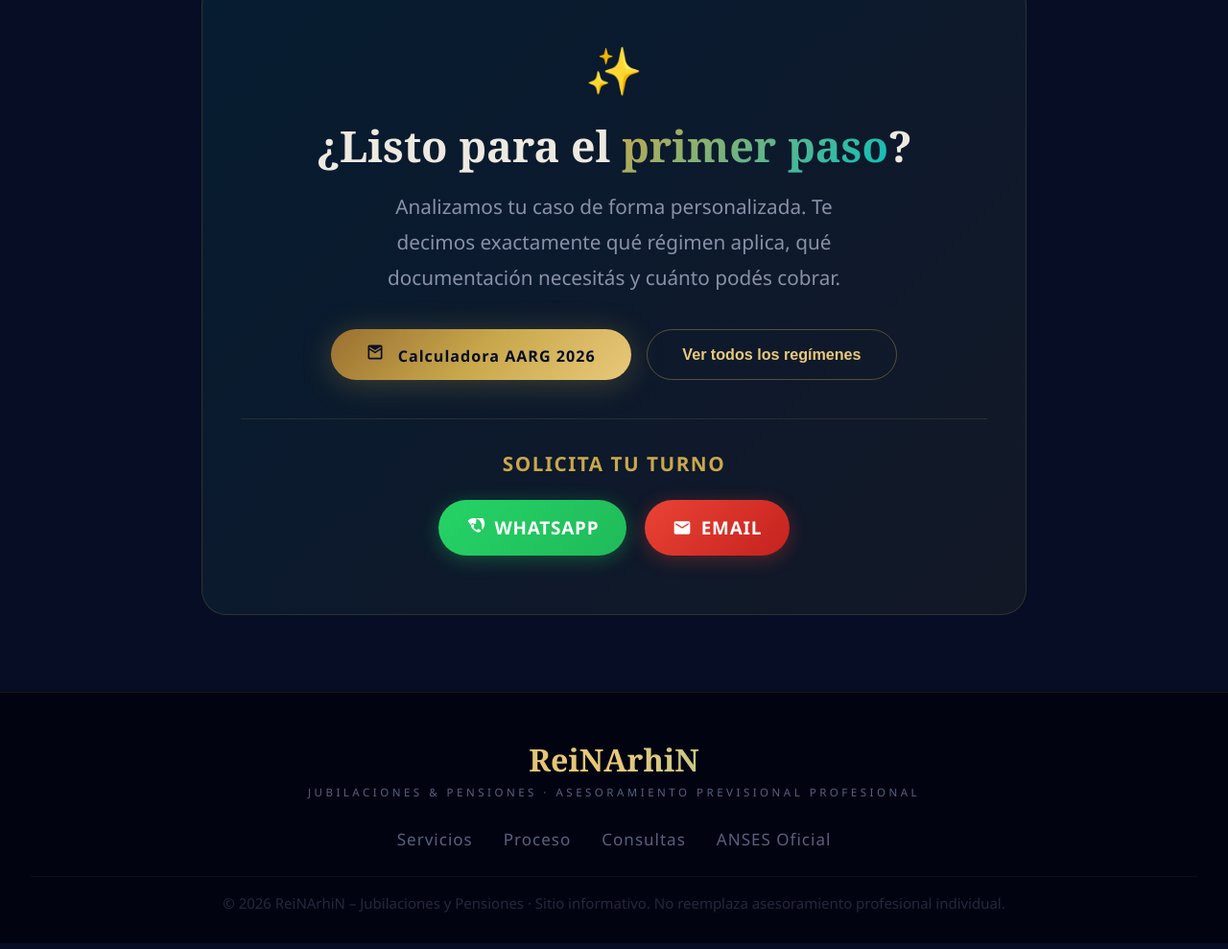
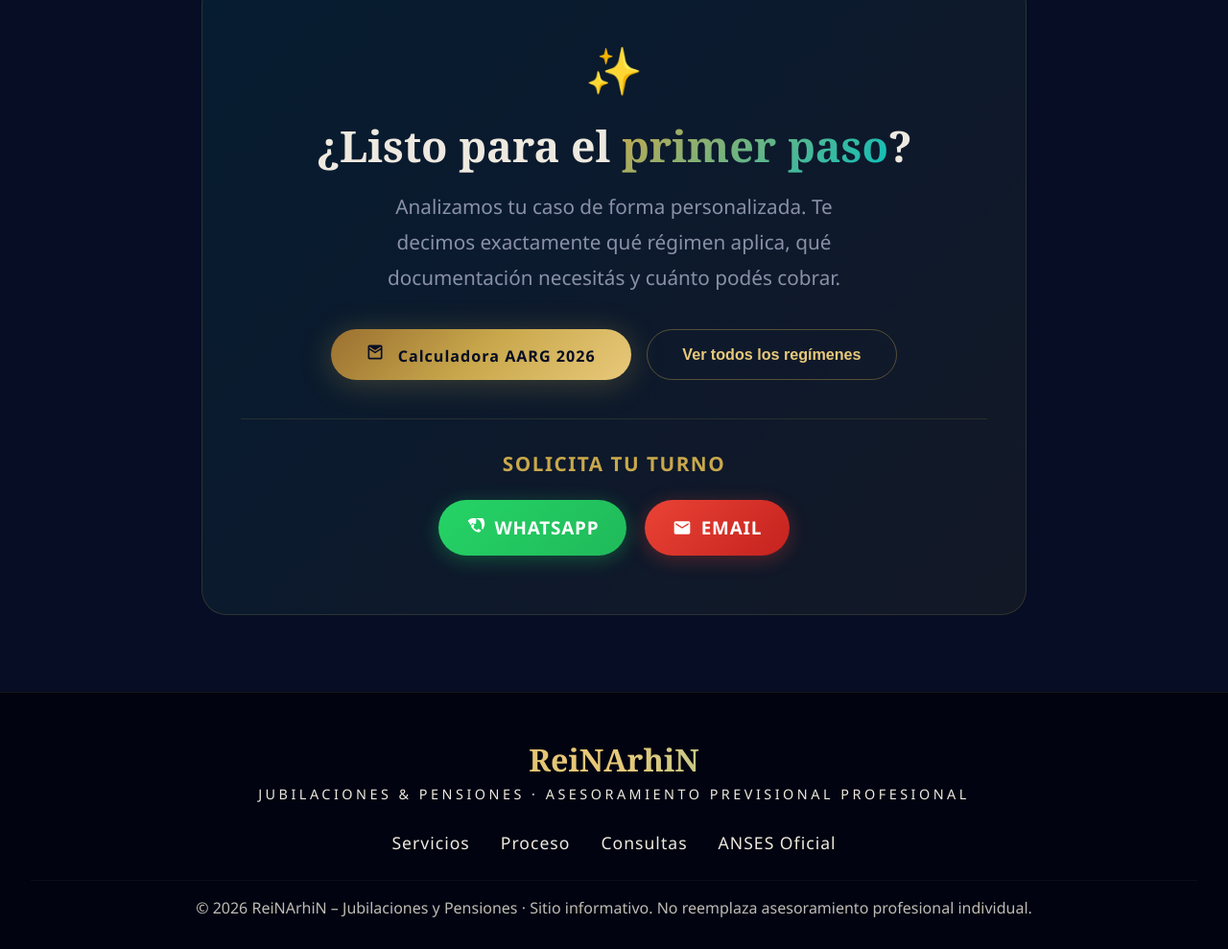
Before and after one commit to Aldo21496/jb, a plain HTML site: page index.html in a window 1280 px wide. Shown: the part 3750-4739 px from the top of the page at 96% size. Drawn offline with Linux system fonts and the light colour scheme.

Commit message:
Add files via upload

```diff
--- a/index.html
+++ b/index.html
@@ -388,12 +388,12 @@ footer{
   -webkit-background-clip:text;-webkit-text-fill-color:transparent;
   margin-bottom:.3rem;
 }
-.footer-sub{font-size:.72rem;letter-spacing:3.5px;text-transform:uppercase;color:#596080;}
+.footer-sub{font-size:.9rem;letter-spacing:3.5px;text-transform:uppercase;color:var(--text);}
 .footer-links{display:flex;gap:2rem;justify-content:center;flex-wrap:wrap;margin:1.6rem 0;list-style:none;}
-.footer-links a{color:#596080;font-size:1.0656rem;letter-spacing:1px;transition:color .2s;}
+.footer-links a{color:var(--text);font-size:1.1rem;letter-spacing:1px;transition:color .2s;}
 .footer-links a:hover{color:#C9A84C;}
 .footer-copy{
-  font-size:.936rem;color:rgba(89,96,128,.4);
+  font-size:1rem;color:rgba(238,233,224,.8);
   border-top:1px solid rgba(255,255,255,.04);
   padding-top:1.1rem;
 }
```
